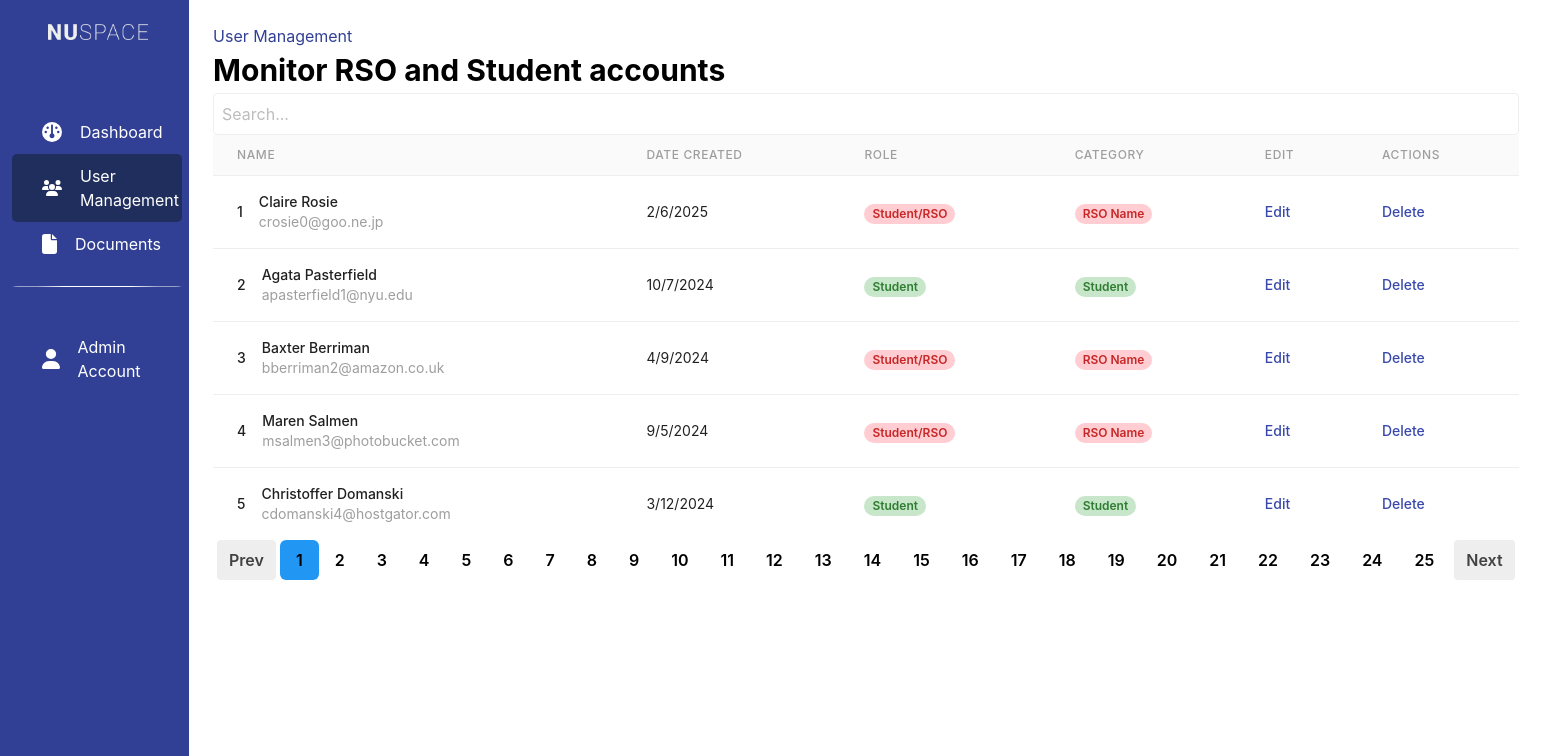
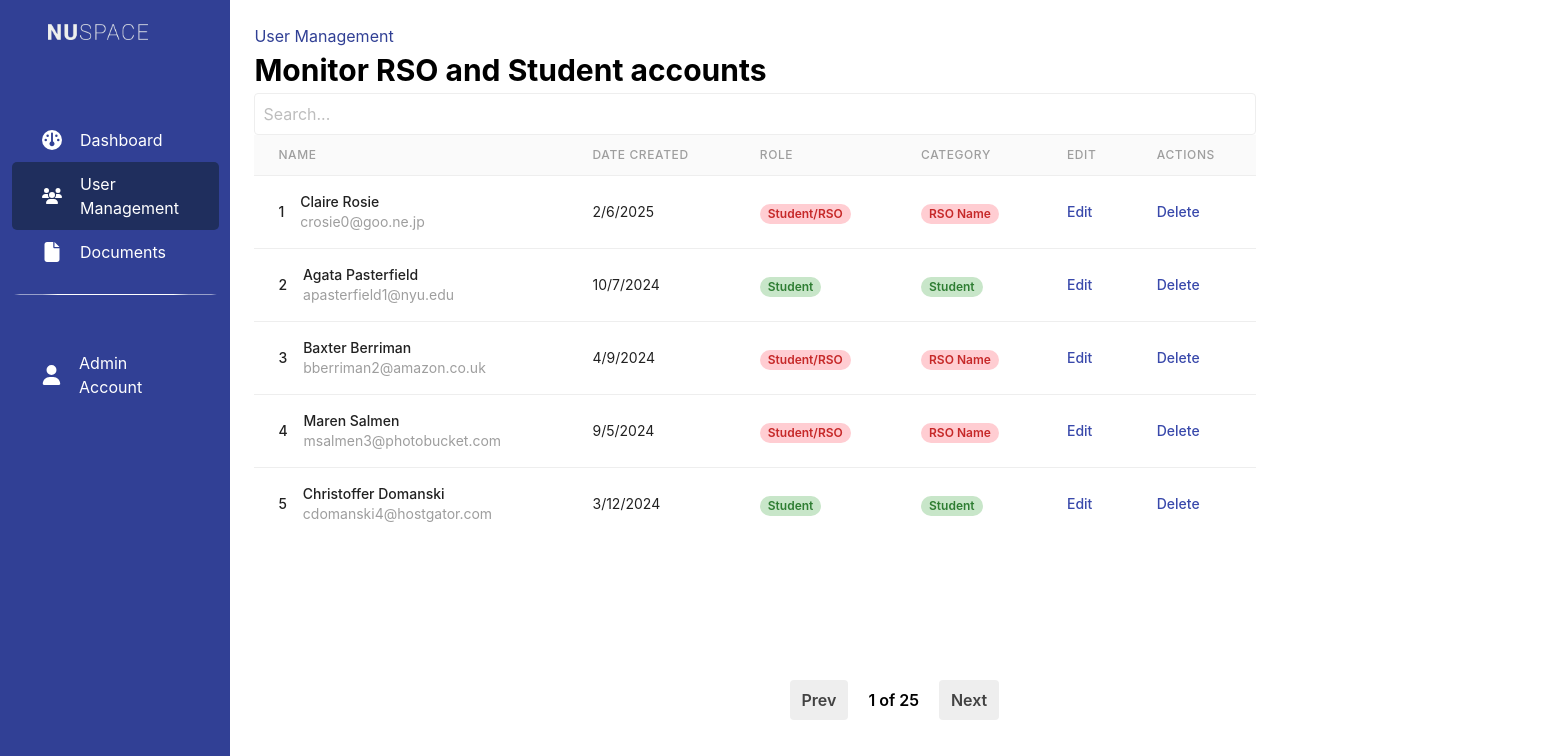
Before and after one commit to johndarrel29/nu_space_web_copy, a React (Create React App) app in the folder client/: page /user-management in a window 1280 px wide. Shown: the top 756 px of the page, 1543 px wide, since content can reach past the window. Built offline with nearby package versions, Linux system fonts and the light colour scheme; what tailwindcss-motion would draw is missing.

Commit message:
version 1.2
page nav is sticked to the bottom. No results show when data retrieves no result from user feedback. Error on table row after data filtering

```diff
--- a/client/src/components/Table.jsx
+++ b/client/src/components/Table.jsx
@@ -55,7 +55,7 @@ const TableRow = ({ user }) => (
 // Table Component
 const Table = ({ searchQuery }) => {
   const [search, setSearch] = useState('');
-  console.log(search);
+
 
   //Fetches data from data.json
   const [data, setData] = useState([]);
@@ -69,20 +69,30 @@ const Table = ({ searchQuery }) => {
 
 
 
+  const filteredRecords = data.filter((user) =>
+    search.toLowerCase() === '' ||
+    user.first_name.toLowerCase().includes(search.toLowerCase()) ||
+    user.last_name.toLowerCase().includes(search.toLowerCase()) ||
+    user.email.toLowerCase().includes(search.toLowerCase())
+  );
+
     //Pagination
     const [currentPage, setCurrentPage] = useState(1);
     const [postsPerPage] = useState(5);
     const indexOfLastPost = currentPage * postsPerPage;
     const indexOfFirstPost = indexOfLastPost - postsPerPage;
-    const records = data.slice(indexOfFirstPost, indexOfLastPost);
+    const records = filteredRecords.slice(indexOfFirstPost, indexOfLastPost);
 
-    const npage = Math.ceil(data.length / postsPerPage); //tells number of pages
+    const npage = Math.ceil(filteredRecords.length / postsPerPage); //tells number of pages
     const numbers = [...Array(npage + 1).keys()].slice(1); //creates an array of page numbers
 
+    useEffect(() => {
+      setCurrentPage(1);
+    }, [search, filteredRecords.length ]);
+
     function prePage() {
-      if(currentPage !== 1) {
+      if (currentPage > 1) {
         setCurrentPage(currentPage - 1);
-
       }
     }
 
@@ -91,9 +101,10 @@ const Table = ({ searchQuery }) => {
     }
 
     function nextPage() {
-      if(currentPage !== npage) {
+      if (currentPage < npage) {
         setCurrentPage(currentPage + 1);
-
+      } else {
+        setCurrentPage(npage);
       }
     }
 
@@ -136,10 +147,32 @@ const Table = ({ searchQuery }) => {
           </thead>
           <tbody className="bg-white divide-y divide-gray-200">
             {records.filter((user) => {
-              return search.toLowerCase() === '' || user.first_name.toLowerCase().includes(search.toLowerCase()) || user.last_name.toLowerCase().includes(search.toLowerCase()) || user.email.toLowerCase().includes(search.toLowerCase());
-            }).map((user) => (
+              return (
+                search.toLowerCase() === '' ||
+                user.first_name.toLowerCase().includes(search.toLowerCase()) ||
+                user.last_name.toLowerCase().includes(search.toLowerCase()) ||
+                user.email.toLowerCase().includes(search.toLowerCase())
+              );
+            }).length > 0 ? (
+              records.filter((user) => {
+                return (
+                  search.toLowerCase() === '' ||
+                  user.first_name.toLowerCase().includes(search.toLowerCase()) ||
+                  user.last_name.toLowerCase().includes(search.toLowerCase()) ||
+                  user.email.toLowerCase().includes(search.toLowerCase())
+
+                );
+              })
+              .map((user) => (
               <TableRow key={user.id} user={user} />
-            ))}
+              ))
+            ) : (
+              <tr>
+                <td className="px-6 py-4 whitespace-nowrap text-sm font-medium text-gray-900 text-center" colSpan={6}>
+                  No records found
+                </td>
+              </tr>
+            )}
 
           </tbody>
         </table>
@@ -147,22 +180,20 @@ const Table = ({ searchQuery }) => {
           ) : (
             <LoadingAnimation />
           )}
+
+          {/* make tab bar consistent position on the page  */}
+          <div className='bg-red  w-full fixed bottom-20'>
             <nav>
               <ul className="flex justify-center">
                 <li className="page-item mx-1 px-3 py-2 bg-gray-200 text-gray-800 font-semibold rounded">
                     <a href="#" className='page-link'
                     onClick={prePage}>Prev</a>
                 </li>
-              {
-                numbers.map((n, i) => (
-                  <button className={`px-4 py-2 rounded-md font-semibold transition duration-200 hover:bg-blue-500
-                   ${currentPage === n ? 'bg-blue-500' : ''}`} key={i}
-                    onClick={() => paginate(n)}>{n}
 
-                  </button>
+                <div className="px-4 py-2 font-semibold">
+                {npage > 0 ? `${currentPage} of ${npage}` : "0 of 0"}
+                </div>
 
-                ))
-              }
                 <li className="page-item mx-1 px-3 py-2 bg-gray-200 text-gray-800 font-semibold rounded">
                     <a href="#" className='page-link'
                     onClick={nextPage}>Next</a>
@@ -174,6 +205,8 @@ const Table = ({ searchQuery }) => {
             </nav>
           </div>
 
+  </div>
+
   );
 
 };
```
Lines whose indentation alone changed are shown as unchanged.
